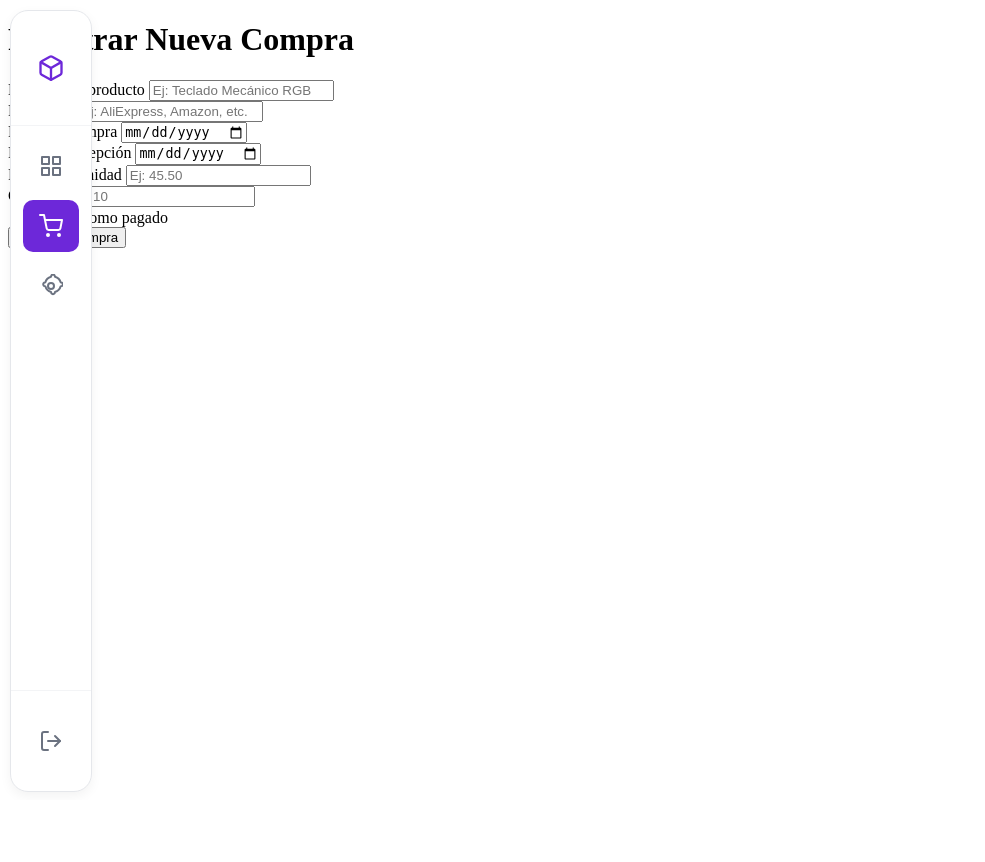
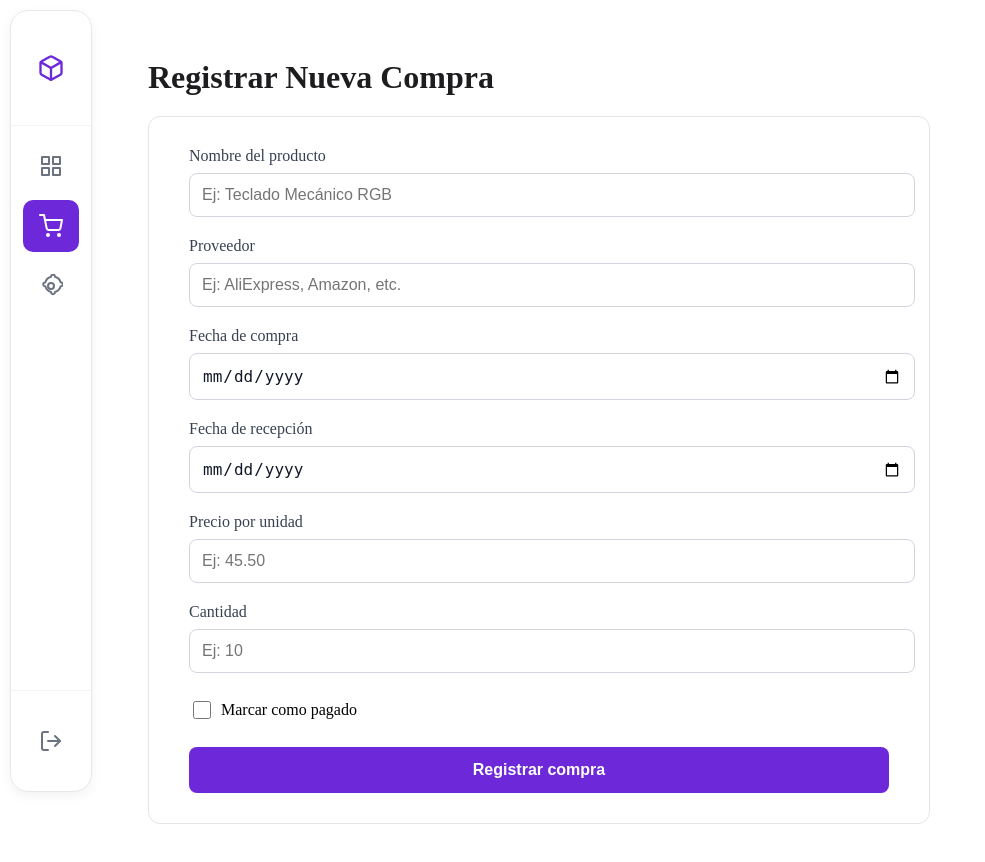
Before and after one commit to Codearlo/sis_inv, a PHP site: page /nueva-compra.php in a window 1280 px wide. Shown: the whole page, without its empty margins (0-985 px from the left). Before the commit the page ends 792 px from the top, so only its background shows below. Run offline with PHP 8.4, Linux system fonts and the light colour scheme; the visitor is signed in with stand-in values (Sample User, id 1).

Commit message:
Subiendo los archivos

```diff
--- /dev/null
+++ b/public/css/form_styles.css
@@ -0,0 +1,102 @@
+/* Estilos reutilizables para formularios */
+.form_main-content {
+    margin-left: 110px;
+    padding: 30px;
+}
+
+.form_main-content header h1 {
+    margin-bottom: 20px;
+    color: #1d1d1f;
+    font-weight: 600;
+}
+
+.form_container {
+    background-color: #fff;
+    padding: 30px 40px;
+    border-radius: 12px;
+    border: 1px solid #e5e5e5;
+    max-width: 700px;
+}
+
+.form_group {
+    margin-bottom: 20px;
+}
+
+.form_group label {
+    display: block;
+    margin-bottom: 8px;
+    font-weight: 500;
+    color: #374151;
+}
+
+.form_group input[type="text"],
+.form_group input[type="date"],
+.form_group input[type="number"] {
+    width: 100%;
+    padding: 12px;
+    border: 1px solid #D1D5DB;
+    border-radius: 8px;
+    font-size: 1rem;
+    color: #111827;
+    transition: border-color 0.2s, box-shadow 0.2s;
+}
+
+.form_group input:focus {
+    outline: none;
+    border-color: #6D28D9;
+    box-shadow: 0 0 0 3px #F5F3FF;
+}
+
+.form_checkbox-group {
+    display: flex;
+    align-items: center;
+    margin-top: 25px;
+    margin-bottom: 25px;
+}
+
+.form_checkbox-group input {
+    margin-right: 10px;
+    height: 18px;
+    width: 18px;
+    accent-color: #6D28D9;
+}
+
+.form_button {
+    width: 100%;
+    padding: 14px;
+    background-color: #6D28D9;
+    color: white;
+    border: none;
+    font-size: 1rem;
+    font-weight: 600;
+    border-radius: 8px;
+    cursor: pointer;
+    transition: background-color 0.2s ease;
+}
+
+.form_button:hover {
+    background-color: #5B21B6;
+}
+
+.form_message {
+    padding: 15px;
+    border-radius: 8px;
+    margin-bottom: 20px;
+    font-weight: 500;
+}
+
+.form_message.success {
+    background-color: #D1FAE5;
+    color: #065F46;
+}
+
+.form_message.error {
+    background-color: #FEE2E2;
+    color: #991B1B;
+}
+
+.form_message a {
+    color: #044A34;
+    font-weight: 700;
+    text-decoration: underline;
+}
```
Also changed, not shown: public/dashboard.php (+5 -7 lines).
